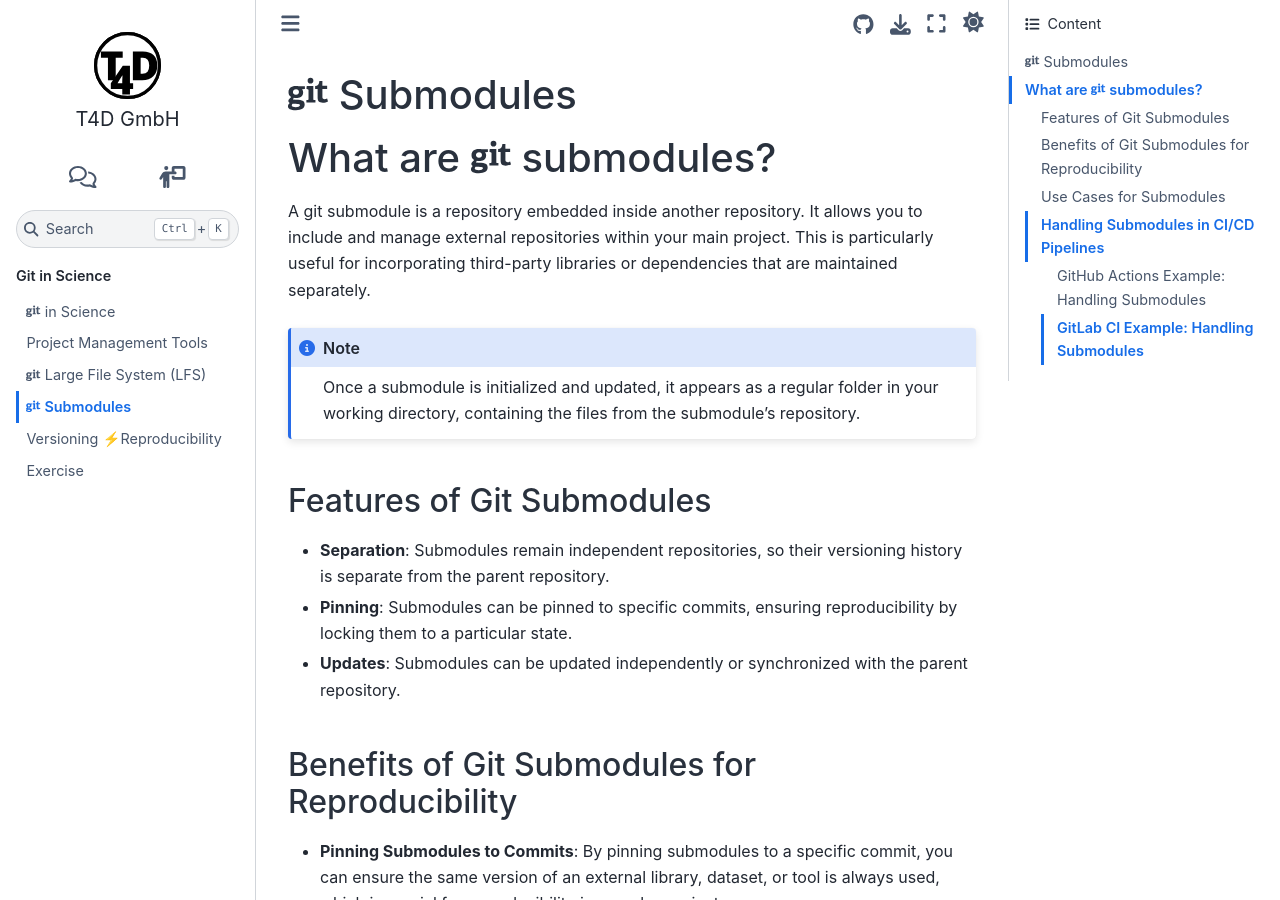
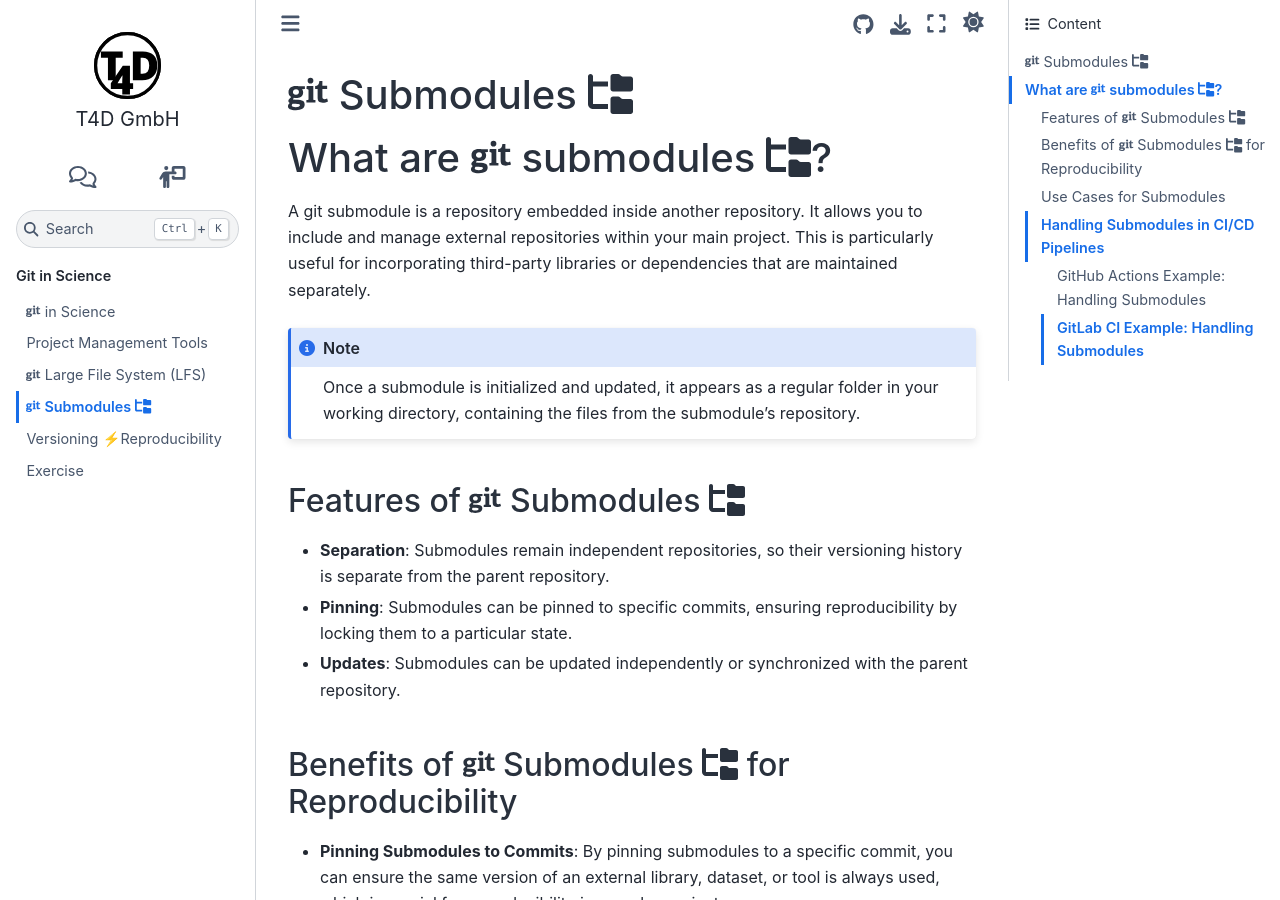
Before and after one commit to t4d-gmbh/git-and-science, a Sphinx documentation site: the page built from source/content/submodules/index.md, in a window 1280 px wide and 900 px high. Built offline with Sphinx 7.4.7 and the Sphinx Book theme 1.1.4, drawn with Linux system fonts in a browser that asks for light colours; the version number could not be read and is left out.

Commit message:
iconization

```diff
--- a/source/content/submodules/benefits.md
+++ b/source/content/submodules/benefits.md
@@ -1,4 +1,4 @@
-## Benefits of Git Submodules for Reproducibility
+## Benefits of <i class="fab fa-git"></i> Submodules <i class="fa-solid fa-folder-tree"></i> for Reproducibility
 
 - **Pinning Submodules to Commits**: By pinning submodules to a specific commit, you can ensure the same version of an external library, dataset, or tool is always used, which is crucial for reproducibility in complex projects.
 - **Independent Versioning**: Each submodule has its own versioning history, allowing it to be maintained separately from the parent project.
--- a/source/content/submodules/features.md
+++ b/source/content/submodules/features.md
@@ -1,4 +1,4 @@
-## Features of Git Submodules
+## Features of <i class="fab fa-git"></i> Submodules <i class="fa-solid fa-folder-tree"></i>
 - **Separation**: Submodules remain independent repositories, so their versioning history is separate from the parent repository.
 - **Pinning**: Submodules can be pinned to specific commits, ensuring reproducibility by locking them to a particular state.
 - **Updates**: Submodules can be updated independently or synchronized with the parent repository.
--- a/source/content/submodules/index.md
+++ b/source/content/submodules/index.md
@@ -1,8 +1,8 @@
-# <i class="fab fa-git"></i> Submodules
+# <i class="fab fa-git"></i> Submodules <i class="fa-solid fa-folder-tree"></i>
 {% if slide %}
 <!-- BUILDING THE SLIDES -->
 
-- A git submodule is a repository within another repository.
+- A <i class="fab fa-git"></i> submodule <i class="fa-solid fa-folder-tree"></i> is a repository within another repository.
 - It helps manage external repositories in your main project.
 - Useful for including third-party libraries or separately maintained dependencies.
 
--- a/source/content/submodules/what_are_submodules.md
+++ b/source/content/submodules/what_are_submodules.md
@@ -1,4 +1,4 @@
-# What are <i class="fab fa-git"></i> submodules?
+# What are <i class="fab fa-git"></i> submodules <i class="fa-solid fa-folder-tree"></i>?
 
 A git submodule is a repository embedded inside another repository.
 It allows you to include and manage external repositories within your main project.
```
